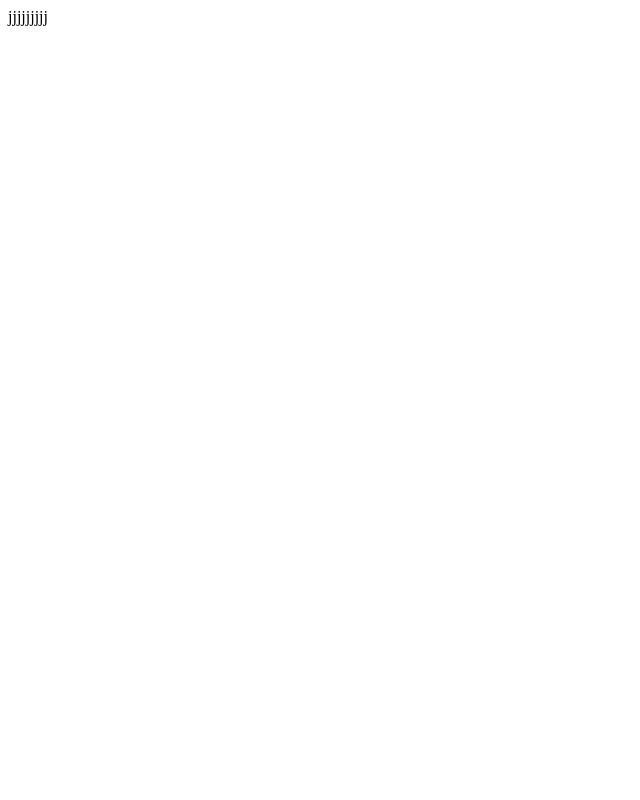
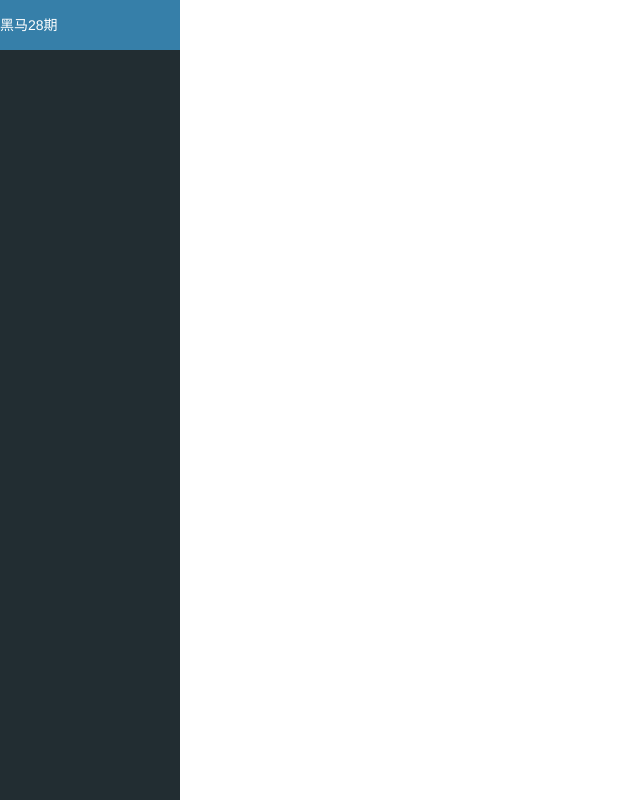
Before and after one commit to RedamancyLi/letao, a website: page public/back/index.html in a window 1280 px wide. Shown: the whole page, without its empty margins (0-640 px from the left). Drawn offline with Linux system fonts and the light colour scheme.

Commit message:
进度条功能

```diff
--- a/public/back/css/common.css
+++ b/public/back/css/common.css
@@ -1,15 +1,34 @@
-.body_bg
-{
+.body_bg {
   background-color: #222d32;
 }
-.panel-title
-{
+
+.panel-title {
   height: 40px;
   line-height: 40px;
   text-align: center;
   font-size: 18px;
 }
-.mt_150
-{
+
+.mt_150 {
   margin-top: 150px;
 }
+
+.lt_aside {
+  height: 100%;
+  width: 180px;
+  background-color: #222D32;
+  position: fixed;
+  left: 0;
+  top: 0;
+}
+.lt_aside .aside_top
+{
+  height: 50px;
+  line-height: 50px;
+  background-color: #367FA9;
+
+}
+.lt_aside .aside_top a
+{
+  color: #fff;
+}
--- a/public/back/index.html
+++ b/public/back/index.html
@@ -1,11 +1,32 @@
 <!DOCTYPE html>
 <html lang="en">
+
 <head>
 	<meta charset="UTF-8">
-	<title>Document</title>
+	<title>乐淘电商</title>
+	<meta name="viewport" content="width=device-width, initial-scale=1.0">
+	<link rel="stylesheet" href="lib/bootstrap/css/bootstrap.css">
+	<link rel="stylesheet" href="lib/bootstrap-validator/css/bootstrapValidator.css">
+	<link rel="stylesheet" href="lib/nprogress/nprogress.css">
+	<link rel="stylesheet" href="css/common.css">
 </head>
+
 <body>
-<div>jjjjjjjjj</div>
+	<!-- 左边侧边栏 -->
+	<div class="lt_aside">
+		<div class="aside_top">
+			<a href="#">黑马28期</a>
+		</div>
+	</div>
 
+
+
+	<script src="lib/jquery/jquery.min.js"></script>
+	<script src="lib/bootstrap/js/bootstrap.js"></script>
+	<script src="lib/bootstrap-validator/js/bootstrapValidator.js"></script>
+	<script src="lib/nprogress/nprogress.js"></script>
+	<script src="js/common.js"></script>
+	<script src="js/login.js"></script>
 </body>
+
 </html>
--- /dev/null
+++ b/public/back/js/common.js
@@ -0,0 +1,14 @@
+//调用进度条方法
+// NProgress.start();
+$(document).ajaxStart(function () {
+  // 开启进度条
+  NProgress.start();
+});
+
+$(document).ajaxStop(function () {
+  // 请求完成时调用
+  // 模拟网络环境
+  setTimeout(function () {
+    NProgress.done();
+  }, 500);
+})
```
Also changed, not shown: public/back/login.html (+3 -0 lines).
